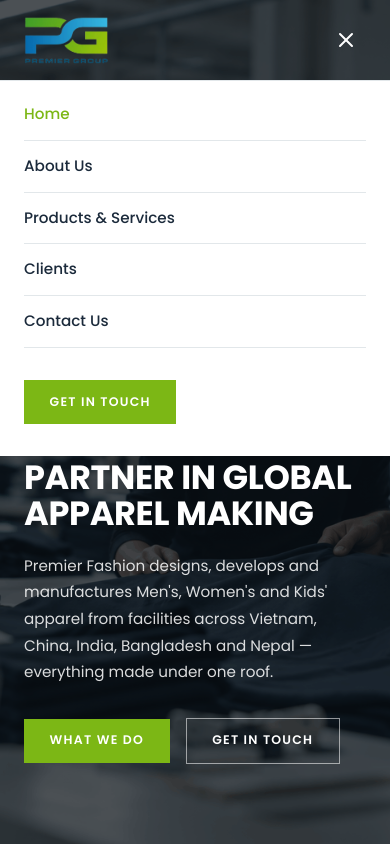
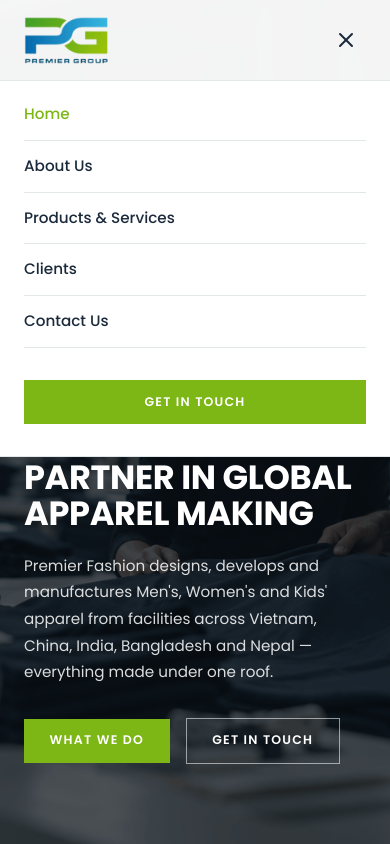
Before and after one commit to muhammed-ijas/Premier-fashion-landing, a React (Vite) app: page / in a window 390 px wide. Both pictures are taken after a click on the button "Open menu". Shown: the top 844 px of the page. Built offline with nearby package versions, Linux system fonts and the light colour scheme.

Commit message:
mobile navbar issue fixed

```diff
--- a/src/components/Navbar.jsx
+++ b/src/components/Navbar.jsx
@@ -20,7 +20,7 @@
     return () => window.removeEventListener("scroll", onScroll);
   }, []);
 
-  // scrollspy — highlights the section currently in view
+  // scrollspy — highlights whichever section is in view
   useEffect(() => {
     const observer = new IntersectionObserver(
       (entries) => {
@@ -38,15 +38,46 @@
     return () => observer.disconnect();
   }, []);
 
+  // lock the page while the mobile menu is open, or the body scrolls
+  // behind the panel on iOS
+  useEffect(() => {
+    document.body.style.overflow = open ? "hidden" : "";
+    return () => {
+      document.body.style.overflow = "";
+    };
+  }, [open]);
+
+  /**
+   * Close the menu first, then scroll. Letting the browser handle the
+   * anchor natively means the page jumps while the mobile panel is still
+   * collapsing, so it lands short of the section — or not at all.
+   */
+  const goToSection = (e, href) => {
+    e.preventDefault();
+    const el = document.querySelector(href);
+    if (!el) return;
+
+    if (open) {
+      setOpen(false);
+      window.setTimeout(() => {
+        el.scrollIntoView({ behavior: "smooth", block: "start" });
+      }, 380); // matches the panel's 0.35s collapse
+    } else {
+      el.scrollIntoView({ behavior: "smooth", block: "start" });
+    }
+  };
+
   return (
     <header
       className={clsx(
         "fixed inset-x-0 top-0 z-50 transition-colors duration-500",
-        scrolled ? "border-b border-hairline bg-white/95 backdrop-blur" : "nav-over-media bg-transparent"
+        scrolled || open
+          ? "border-b border-hairline bg-white/95 backdrop-blur"
+          : "nav-over-media bg-transparent"
       )}
     >
       <nav className="mx-auto flex w-full max-w-[1440px] items-center justify-between px-6 py-4 md:px-10 lg:px-16">
-        <a href="#home" aria-label="Premier Fashion home">
+        <a href="#home" onClick={(e) => goToSection(e, "#home")} aria-label="Premier Fashion home">
           <img src="/PGLogo.png" alt="Premier Fashion" className="h-12 w-auto object-contain md:h-14" />
         </a>
 
@@ -55,6 +86,7 @@
             <li key={item.href}>
               <a
                 href={item.href}
+                onClick={(e) => goToSection(e, item.href)}
                 className={clsx("nav-link", active === item.href.replace("#", "") && "is-active")}
               >
                 {item.name}
@@ -70,7 +102,7 @@
         <button
           className={clsx(
             "flex h-10 w-10 items-center justify-center transition-colors lg:hidden",
-            scrolled ? "text-ink" : "text-white"
+            scrolled || open ? "text-ink" : "text-white"
           )}
           onClick={() => setOpen((v) => !v)}
           aria-label={open ? "Close menu" : "Open menu"}
@@ -100,7 +132,7 @@
                 >
                   <a
                     href={item.href}
-                    onClick={() => setOpen(false)}
+                    onClick={(e) => goToSection(e, item.href)}
                     className={clsx(
                       "block py-3.5 text-[0.95rem] font-medium transition-colors",
                       active === item.href.replace("#", "") ? "text-green" : "text-ink hover:text-green"
@@ -112,7 +144,13 @@
               ))}
             </ul>
             <div className="px-6 pb-8">
-              <Button to="#contact" variant="green" className="w-full">Get in touch</Button>
+              <a
+                href="#contact"
+                onClick={(e) => goToSection(e, "#contact")}
+                className="btn btn-green w-full"
+              >
+                Get in touch
+              </a>
             </div>
           </motion.div>
         )}
--- a/src/index.css
+++ b/src/index.css
@@ -536,7 +536,7 @@
 /* ---------- LANDING PAGE ADDITIONS ---------- */
 @layer base {
   /* anchor targets clear the fixed navbar when jumped to */
-  section[id] { scroll-margin-top: 5.5rem; }
+  section[id] { scroll-margin-top: 7rem; }
 }
 
 @layer components {
```
